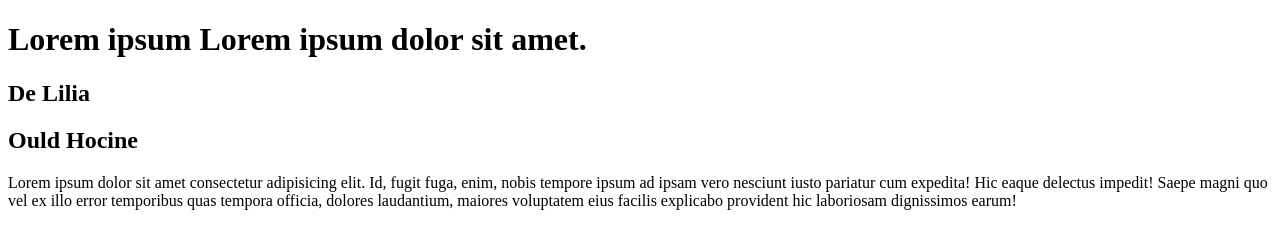
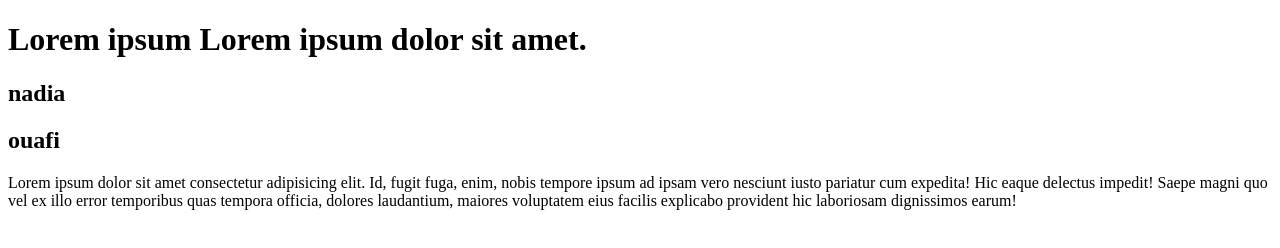
Before and after one commit to nadiaouafi/cours5-edw2, a plain HTML site: page index.html in a window 1280 px wide. Drawn offline with Linux system fonts and the light colour scheme.

Commit message:
Update index.html

```diff
--- a/index.html
+++ b/index.html
@@ -7,8 +7,8 @@
   </head>
   <body>
     <h1>Lorem ipsum Lorem ipsum dolor sit amet.</h1>
-    <h2>De Lilia</h2>
-    <h2>Ould Hocine</h2>
+    <h2>nadia</h2>
+    <h2>ouafi</h2>
     <p>
       Lorem ipsum dolor sit amet consectetur adipisicing elit. Id, fugit fuga,
       enim, nobis tempore ipsum ad ipsam vero nesciunt iusto pariatur cum
```
